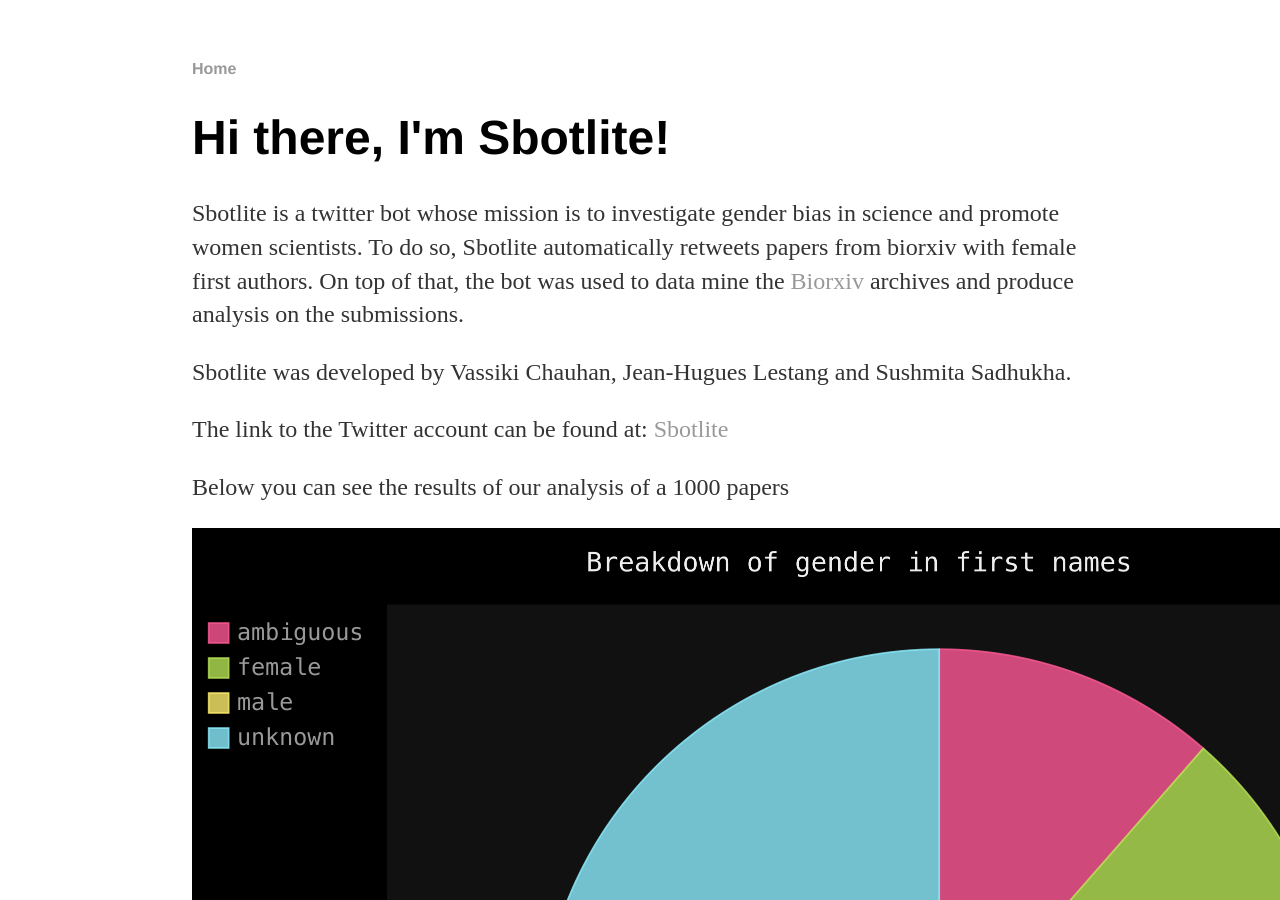
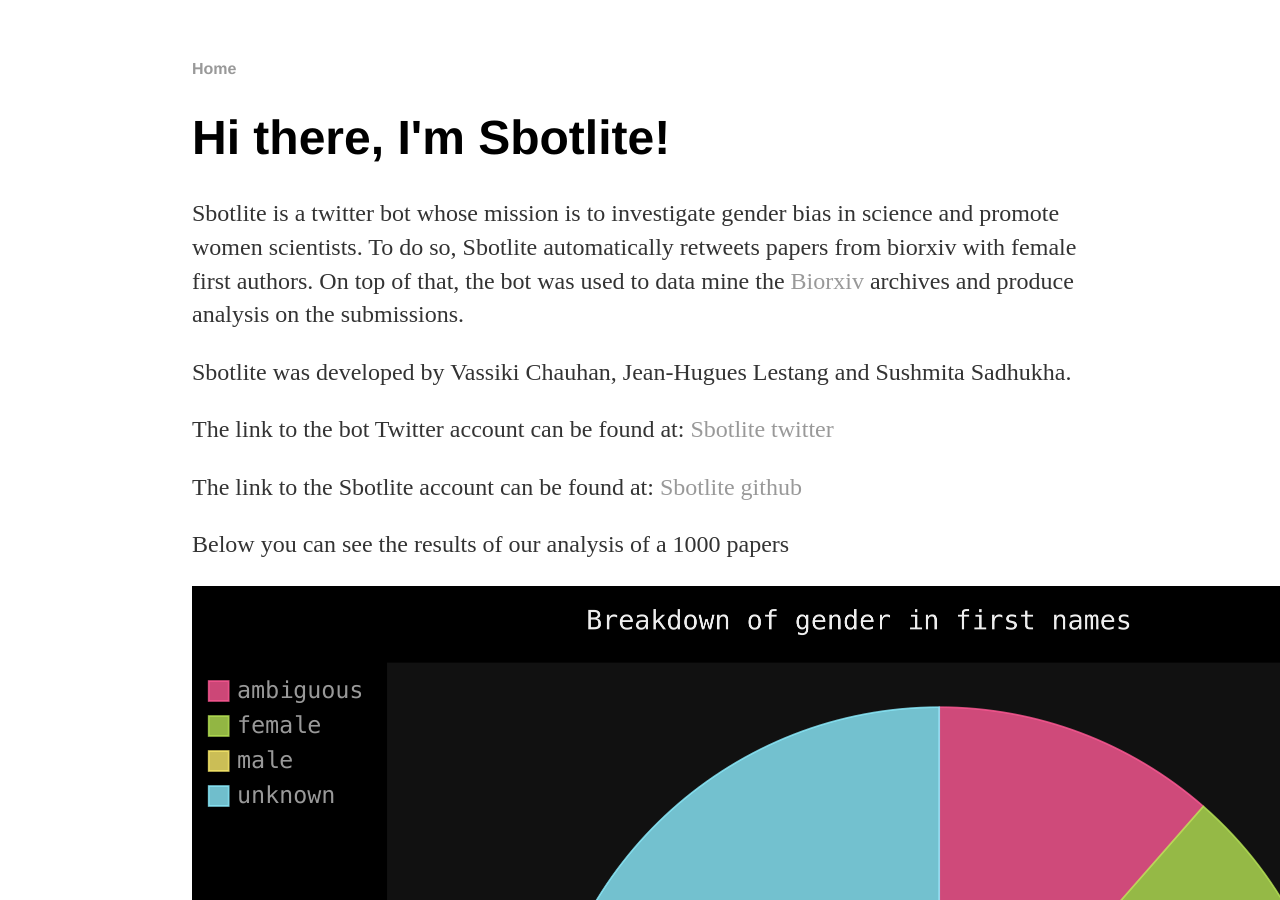
Before and after one commit to sbotlite/sbotlite.github.io, a Jekyll site: the page built from index.html, in a window 1280 px wide and 900 px high. Built offline with Jekyll 4.4.1, drawn with Linux system fonts in a browser that asks for light colours.

Commit message:
Update index.html

```diff
--- a/index.html
+++ b/index.html
@@ -10,7 +10,8 @@
 	</p>
 
 	<p>Sbotlite was developed by Vassiki Chauhan, Jean-Hugues Lestang and Sushmita Sadhukha.</p>
-	<p>The link to the Twitter account can be found at: <a href="https://twitter.com/sbotlite">Sbotlite</a></p>
+	<p>The link to the bot Twitter account can be found at: <a href="https://twitter.com/sbotlite">Sbotlite twitter</a></p>
+	<p>The link to the Sbotlite account can be found at: <a href="https://twitter.com/sbotlite">Sbotlite github</a></p>
 	<p></p>
 	<p>Below you can see the results of our analysis of a 1000 papers </p>
 	<p></p>
```
